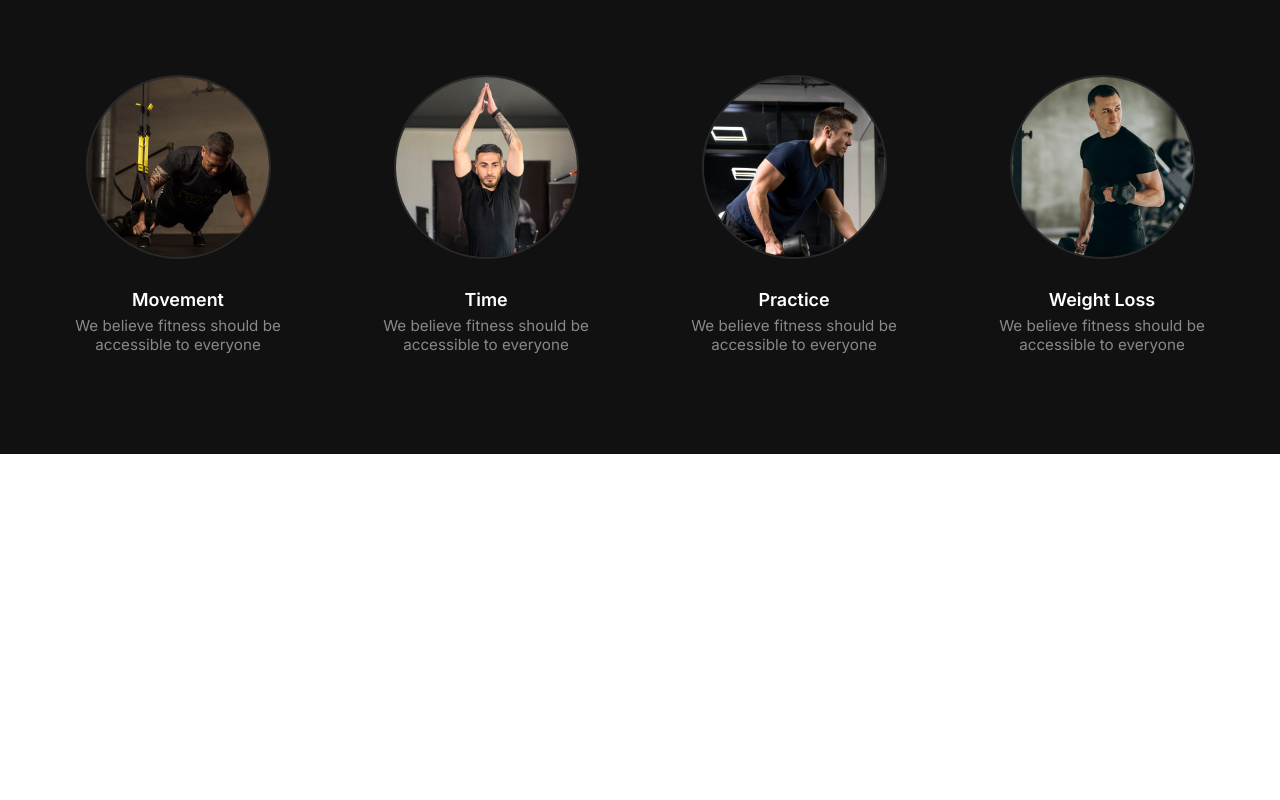
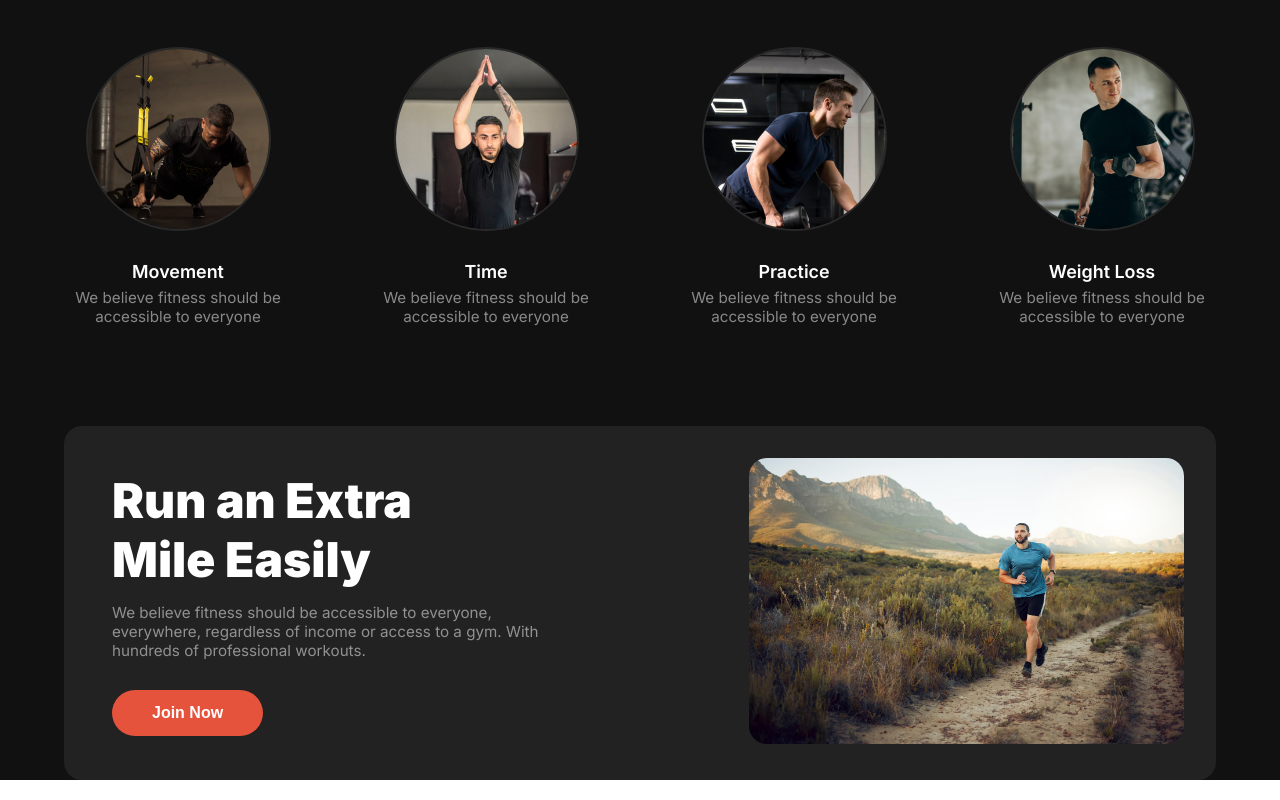
Before and after one commit to shahadat513/assignment-2, a plain HTML site: page index.html in a window 1280 px wide. Shown: the part 1102-1902 px from the top of the page. Before the commit the page ends 1556 px from the top, so only its background shows below. Drawn offline with Linux system fonts and the light colour scheme; a web font is replaced by a local one.

Commit message:
Finished the Run section with responsive

```diff
--- a/index.html
+++ b/index.html
@@ -97,6 +97,24 @@
             </div>
          </section>
         <!-- Habit Section End Here -->
+
+        <!-- Run Section Start Here -->
+         <section class="run-container max-width">
+            <div class="run-content">
+                <h2 class="section-title">Run an Extra <br>
+                    Mile Easily
+                </h2>
+                <p class="section-description">
+                    We believe fitness should be accessible to everyone, everywhere, regardless of income or access to a gym. With <br>
+                     hundreds of professional workouts.
+                </p>
+                <button class="btn-primary bg-primary">Join Now</button>
+            </div>
+            <div class="run-image">
+                <img src="assets/run.jpg" alt="">
+            </div>
+         </section>
+        <!-- Run Section End Here -->
     </main>
     <footer>
 
--- a/style/style.css
+++ b/style/style.css
@@ -25,6 +25,21 @@ body {
     border-radius: 42px;
     border: none;
     cursor: pointer;
+}
+
+.section-title{
+    color:#fff;
+    font-size: 3rem ;
+    font-weight: 900;
+    margin-bottom: 14px;
+}
+
+.section-description{
+    color:rgba(255, 255, 255, 0.5);
+    font-size: .95rem;
+    font-weight: 400;
+    margin-bottom: 58px;
+
 }
 
 /* Color's */
@@ -223,21 +238,6 @@ body {
     padding-bottom: 50px;
 }
 
-.section-title{
-    color:#fff;
-    font-size: 3rem ;
-    font-weight: 900;
-    margin-bottom: 14px;
-}
-
-.section-description{
-    color:rgba(255, 255, 255, 0.5);
-    font-size: .95rem;
-    font-weight: 400;
-    margin-bottom: 58px;
-
-}
-
 .habit-box{
     display: grid;
     grid-template-columns: repeat(4, 1fr);
@@ -271,12 +271,49 @@ body {
     font-weight: 400;
     text-align: center;
 }
+
+/* Run Section Style */
+.run-container{
+    background-color: #222222;
+    border-radius: 18px;
+    display: flex;
+    justify-content: space-between;
+    align-items: center;
+    gap: 170px;
+    margin-bottom: 20px;
+}
+
+.run-content{
+    display: flex;
+    justify-content: center;
+    align-items: flex-start;
+    flex-direction: column;
+    width: 40%;
+    margin-left: 3rem;
+}
+
+.section-description{
+    margin-bottom: 30px;
+}
+
+.run-image{
+    width: 40%;
+    padding: 2rem;
+}
+
+.run-image img{
+    width: 100%;
+    /* height: 100%; */
+    border-radius: 18px;
+}
 /* Responsive Area */
 
 /* Mobile Version */
 @media screen and (max-width:576px) {
 
-    .banner-container {
+    .banner-container,
+    .run-container
+    {
         flex-direction: column;
     }
 
@@ -326,4 +363,27 @@ body {
         gap: 40px;
     }
 
+    /* Run Section */
+    .run-container{
+        gap: 20px;
+    }
+
+    .run-content{
+        width: auto;
+        padding-top: 2rem;
+        margin-left: 2rem;
+        margin-right: 2rem;
+        text-align: center;
+        align-items: center;
+    }
+
+    .run-image{
+        width: auto;
+        padding: 2rem;
+    }
+
+    .run-content > .section-title{
+        font-size: 2.80rem;
+    }
+
 }
```
